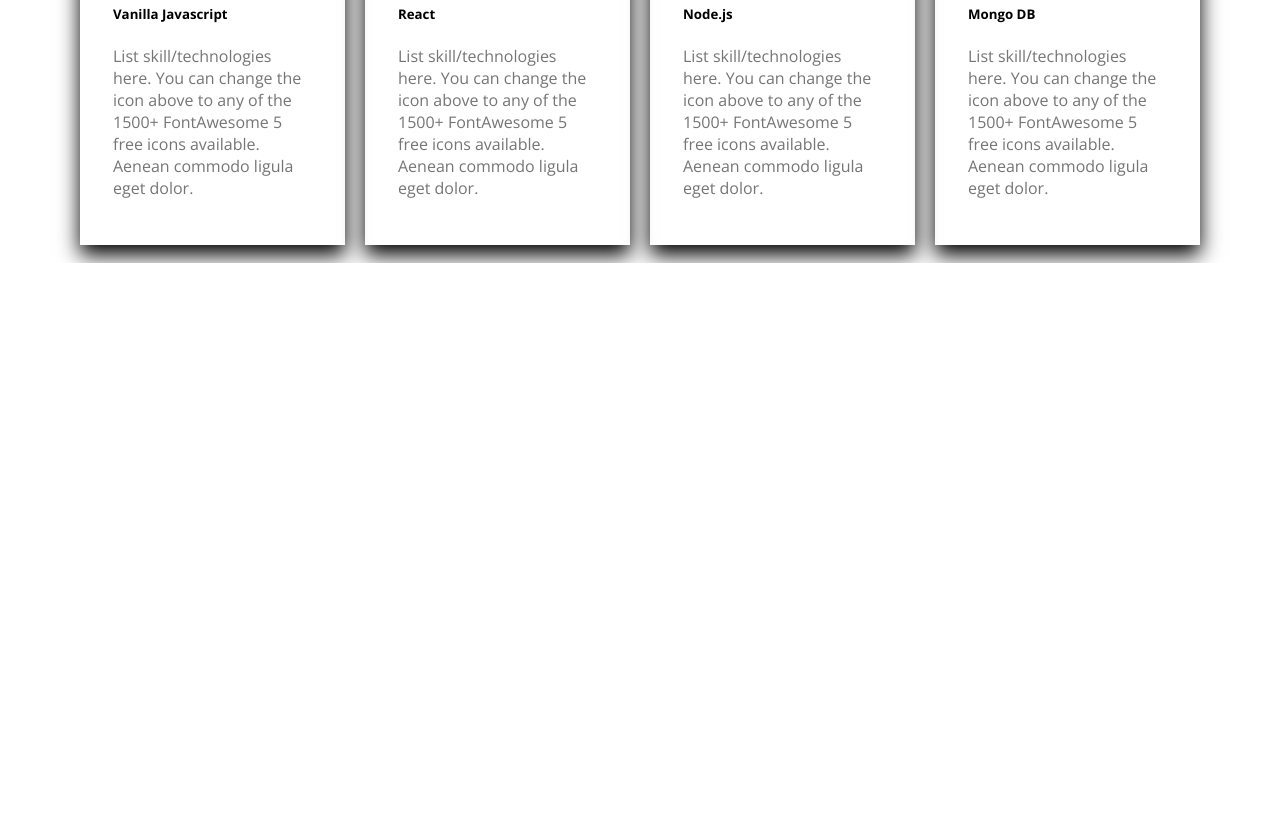
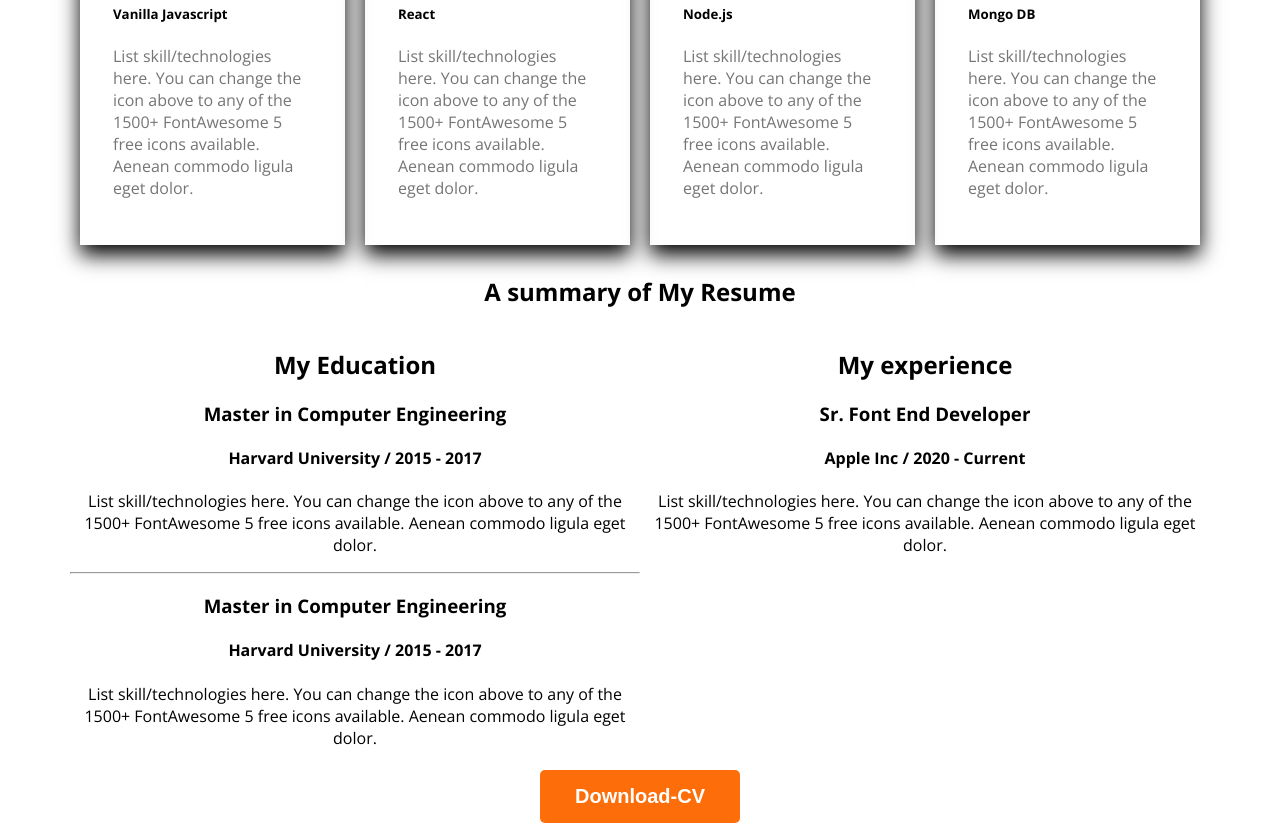
Before and after one commit to Samisahariar/web-developer-portfolio, a plain HTML site: page index.html in a window 1280 px wide. Shown: the part 1894-2725 px from the top of the page. Before the commit the page ends 2157 px from the top, so only its background shows below. Drawn offline with nearby package versions, Linux system fonts and the light colour scheme.

Commit message:
added the resume

```diff
--- a/index.html
+++ b/index.html
@@ -84,7 +84,52 @@
             </div>
         </section>
         <section>
-
+            <h1>A summary of My Resume</h2>
+            <div class="resume-box">
+                <div class="resume-container">
+                    <h2>My Education</h2>
+                    <div class="resume">
+                        <h3 class="resume-title">Master in Computer Engineering</h3>
+                        <h4 class="resume-qualification">Harvard University / 2015 - 2017</h4>
+                        <p class="desription">List skill/technologies here. You can change the icon above
+                            to any of the 1500+ FontAwesome 5 free icons available. Aenean commodo ligula eget dolor.</p>
+                    </div>
+                    <hr>
+                    <div class="resume">
+                        <h3 class="resume-title">Master in Computer Engineering</h3>
+                        <h4 class="resume-qualification">Harvard University / 2015 - 2017</h4>
+                        <p class="desription">List skill/technologies here. You can change the icon above
+                            to any of the 1500+ FontAwesome 5 free icons available. Aenean commodo ligula eget dolor.</p>
+                    </div>
+                    <div class="resume">
+                        <h3 class="resume-title"></h3>
+                        <h4 class="resume-qualification"></h4>
+                        <p class="desription"></p>
+                    </div>
+                </div>
+                <div class="resume-container">
+                    <h2>My experience</h2>
+                    <div class="resume">
+                        <h3 class="resume-title">Sr. Font End Developer</h3>
+                        <h4 class="resume-qualification">Apple Inc / 2020 - Current</h4>
+                        <p class="desription">List skill/technologies here. You can change the icon above
+                            to any of the 1500+ FontAwesome 5 free icons available. Aenean commodo ligula eget dolor.</p>
+                    </div>
+                    <div class="resume">
+                        <h3 class="resume-title"></h3>
+                        <h4 class="resume-qualification"></h4>
+                        <p class="desription"></p>
+                    </div>
+                    <div class="resume">
+                        <h3 class="resume-title"></h3>
+                        <h4 class="resume-qualification"></h4>
+                        <p class="desription"></p>
+                    </div>
+                </div>
+            </div>
+            <div class="download-cv">
+                <button class="hire-button">Download-CV</button>
+            </div>
         </section>
 
 
--- a/styles/styles.css
+++ b/styles/styles.css
@@ -114,3 +114,9 @@
     gap: 50px ;
 
 }
+.resume-box{
+    display: flex;
+}
+section{
+    text-align: center;
+}
```
